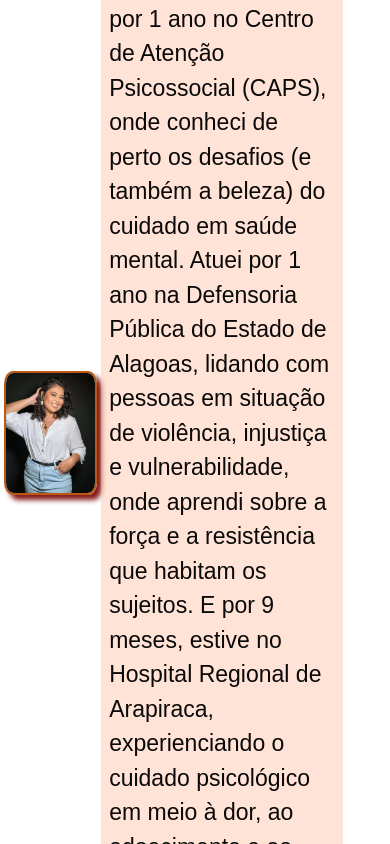
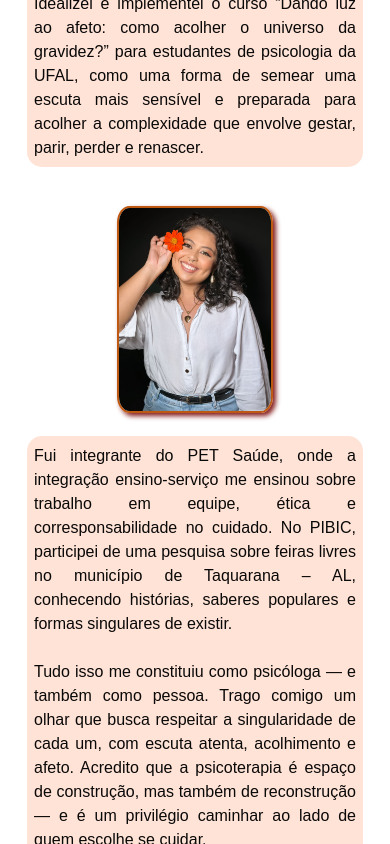
Before and after one commit to LucasSantosJ/SitePsi, a plain HTML site: page sobre.html in a window 390 px wide. Shown: the part 1156-2000 px from the top of the page. Drawn offline with Linux system fonts and the light colour scheme.

Commit message:
responsividade adicionada em sobre mim

```diff
--- a/CSS/sobre.css
+++ b/CSS/sobre.css
@@ -34,10 +34,10 @@
 
 .juntos p{
     background-color: rgba(255, 200, 173, 0.5);
-    padding: 2%; /* Ajusta o espaçamento interno */
+    padding: 2%;
     border-radius: 15px;
-    display: inline-block; /* Mantém a largura ajustada ao conteúdo */
-    max-width: 62%; /* Garante que o texto não ocupe toda a linha */
+    display: inline-block;
+    max-width: 62%;
 }
 
 
@@ -52,8 +52,33 @@
 
 .sobre p{
     background-color: rgba(255, 200, 173, 0.5);
-    padding: 2%; /* Ajusta o espaçamento interno */
-    border-radius: 15px; /* Arredonda os cantos */
-    display: inline-block; /* Mantém a largura ajustada ao conteúdo */
-    max-width: 62%; /* Garante que o texto não ocupe toda a linha */
+    padding: 2%;
+    border-radius: 15px;
+    display: inline-block;
+    max-width: 62%; /
 }
+
+@media screen and (max-width: 768px) {
+
+    .imagemSocial,
+    .imagemFlor {
+      width: 40vw;
+      margin: 2%;
+      border-radius: 8%;
+      box-shadow: 3px 3px 5px rgb(132, 27, 27);
+    }
+
+    .juntos,
+    .sobre {
+      flex-direction: column;
+      font-size: 18px;
+      padding: 2%;
+    }
+
+    .juntos p,
+    .sobre p {
+      max-width: 90%;
+      font-size: 16px;
+      text-align: justify;
+    }
+  }
```
